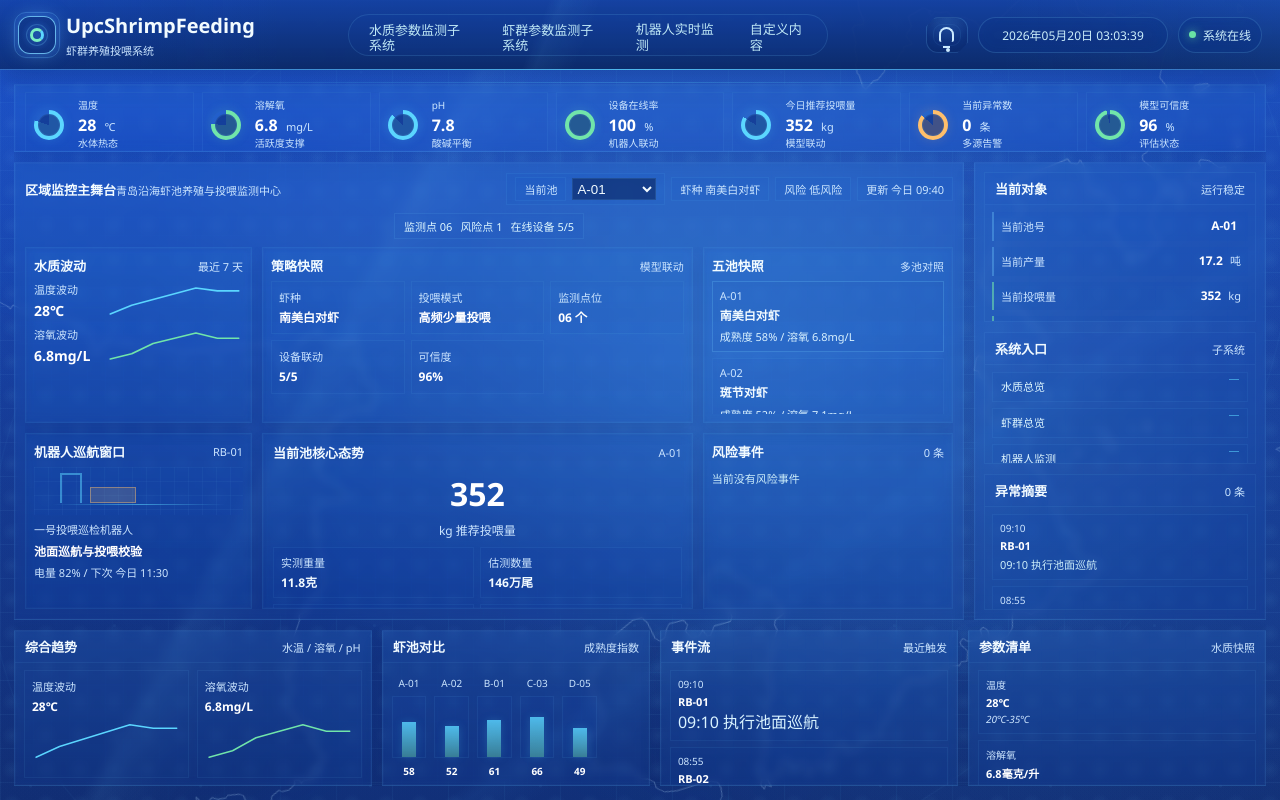
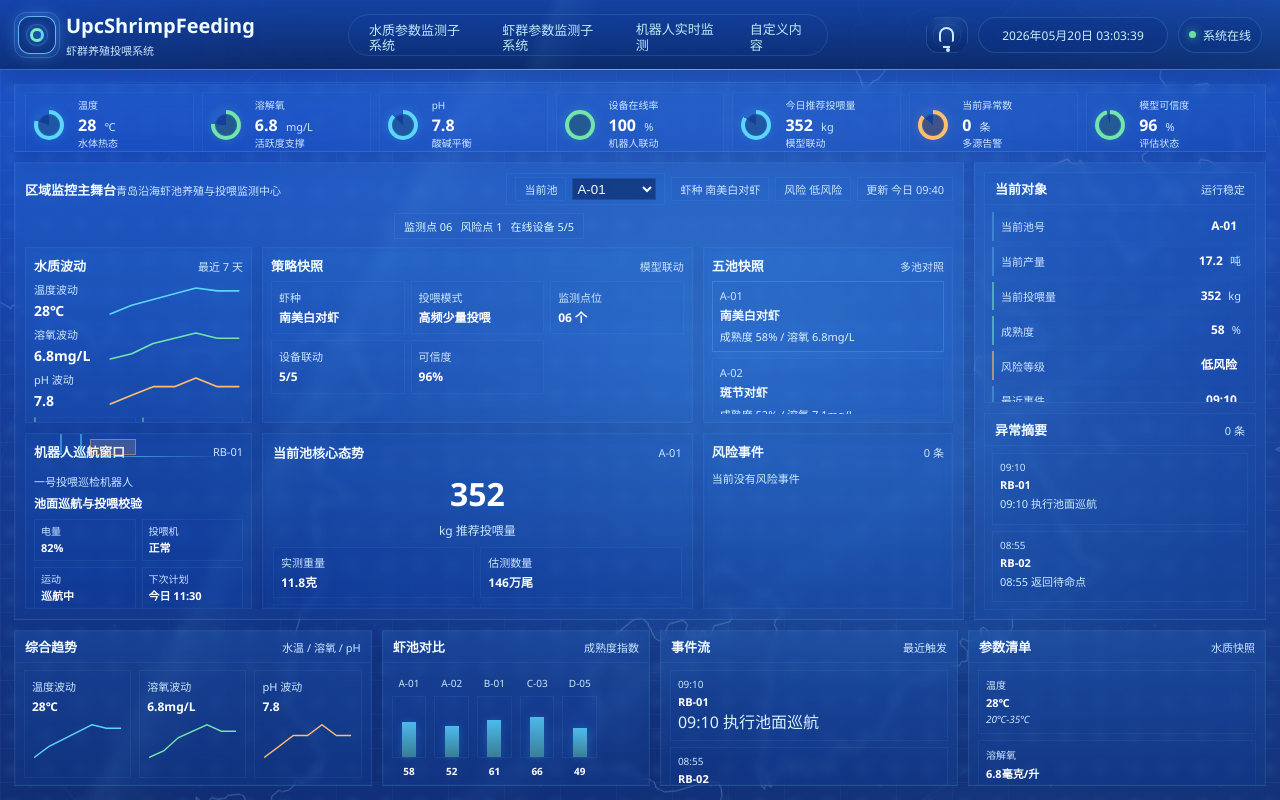
Before and after one commit to Yesenia39suki/shrimp-web2, a Vue app: page /system in a window 1280 px wide. Built offline with nearby package versions, Linux system fonts and the light colour scheme; the HTML template or start-up script is replaced by a standard one.

Commit message:
保存系统首页排版优化版本

```diff
--- a/src/views/system/SystemOverviewView.vue
+++ b/src/views/system/SystemOverviewView.vue
@@ -1,6 +1,5 @@
 <script setup lang="ts">
 import { computed } from 'vue'
-import { RouterLink } from 'vue-router'
 
 import { useShrimpSystemStore } from '@/stores/shrimpSystem'
 
@@ -105,13 +104,6 @@ const rightStats = computed(() => [
   },
 ])
 
-const systemLinks = [
-  { label: '水质总览', to: '/system/water' },
-  { label: '虾群总览', to: '/system/shrimp' },
-  { label: '机器人监测', to: '/system/robot' },
-  { label: '配置中心', to: '/system/config' },
-]
-
 const waterStatusRows = computed(() =>
   store.waterMetrics.slice(0, 5).map((metric) => {
     const threshold = store.thresholds.water[metric.key]
@@ -213,7 +205,26 @@ const stageTrendPanels = computed(() => [
     series: store.waterMetrics.find((metric) => metric.key === 'oxygen')?.trend ?? [],
     color: '#71e5aa',
   },
+  {
+    title: 'pH 波动',
+    value: String(phValue.value),
+    series: store.waterMetrics.find((metric) => metric.key === 'ph')?.trend ?? [],
+    color: '#ffbf6b',
+  },
 ])
+
+const waterQuickRows = computed(() =>
+  store.waterMetrics.slice(0, 4).map((metric) => {
+    const alert = store.waterAlerts.find((item) => item.metricKey === metric.key)
+    return {
+      key: metric.key,
+      label: metric.label,
+      value: `${metric.value}${metric.unit}`,
+      status: alert ? alert.level : '正常',
+      warning: Boolean(alert),
+    }
+  }),
+)
 
 const stageInfoRows = computed(() => [
   { label: '虾种', value: selectedSpecies.value },
@@ -355,6 +366,17 @@ function buildPolyline(values: number[], width = 160, height = 42, padding = 5)
               />
             </svg>
           </div>
+          <div class="water-mini-grid">
+            <article
+              v-for="row in waterQuickRows"
+              :key="row.key"
+              :class="{ warning: row.warning }"
+            >
+              <span>{{ row.label }}</span>
+              <strong>{{ row.value }}</strong>
+              <em>{{ row.status }}</em>
+            </article>
+          </div>
         </section>
 
         <section class="floating-panel panel-center-top">
@@ -420,7 +442,24 @@ function buildPolyline(values: number[], width = 160, height = 42, padding = 5)
           <div class="device-meta">
             <span>{{ selectedRobot?.name }}</span>
             <strong>{{ selectedRobot?.currentTask }}</strong>
-            <p>电量 {{ selectedRobot?.battery }}% / 下次 {{ selectedRobot?.nextPlanAt }}</p>
+          </div>
+          <div class="device-status-grid">
+            <article>
+              <span>电量</span>
+              <strong>{{ selectedRobot?.battery }}%</strong>
+            </article>
+            <article>
+              <span>投喂机</span>
+              <strong>{{ selectedRobot?.feederStatus }}</strong>
+            </article>
+            <article>
+              <span>运动</span>
+              <strong>{{ selectedRobot?.motionStatus }}</strong>
+            </article>
+            <article>
+              <span>下次计划</span>
+              <strong>{{ selectedRobot?.nextPlanAt }}</strong>
+            </article>
           </div>
         </section>
 
@@ -463,19 +502,6 @@ function buildPolyline(values: number[], width = 160, height = 42, padding = 5)
                 <em>{{ item.unit }}</em>
               </strong>
             </article>
-          </div>
-        </section>
-
-        <section class="rail-module">
-          <div class="rail-head">
-            <strong>系统入口</strong>
-            <span>子系统</span>
-          </div>
-          <div class="link-stack">
-            <RouterLink v-for="link in systemLinks" :key="link.to" :to="link.to">
-              <span>{{ link.label }}</span>
-              <i></i>
-            </RouterLink>
           </div>
         </section>
 
@@ -868,6 +894,43 @@ function buildPolyline(values: number[], width = 160, height = 42, padding = 5)
   height: 34px;
 }
 
+.water-mini-grid {
+  display: grid;
+  grid-template-columns: repeat(2, minmax(0, 1fr));
+  gap: 6px;
+  margin-top: 7px;
+}
+
+.water-mini-grid article {
+  min-width: 0;
+  padding: 5px 6px;
+  background: rgba(18, 70, 178, 0.045);
+  border: 1px solid rgba(121, 210, 255, 0.08);
+  border-left: 2px solid rgba(113, 229, 170, 0.48);
+}
+
+.water-mini-grid article.warning {
+  border-left-color: rgba(255, 191, 107, 0.72);
+}
+
+.water-mini-grid span,
+.water-mini-grid em {
+  display: block;
+  color: var(--text-muted);
+  font-size: 10px;
+  font-style: normal;
+  line-height: 1.35;
+}
+
+.water-mini-grid strong {
+  display: block;
+  margin: 2px 0;
+  color: #ffffff;
+  font-size: 11px;
+  line-height: 1.35;
+  word-break: break-all;
+}
+
 .compact-grid {
   min-height: 0;
   display: grid;
@@ -975,7 +1038,7 @@ function buildPolyline(values: number[], width = 160, height = 42, padding = 5)
 
 .device-visual {
   position: relative;
-  height: 48px;
+  height: 42px;
   margin-bottom: 6px;
   background:
     linear-gradient(rgba(121, 210, 255, 0.045) 1px, transparent 1px),
@@ -1035,6 +1098,38 @@ function buildPolyline(values: number[], width = 160, height = 42, padding = 5)
   line-height: 1.45;
 }
 
+.device-status-grid {
+  display: grid;
+  grid-template-columns: repeat(2, minmax(0, 1fr));
+  gap: 6px;
+  margin-top: 2px;
+}
+
+.device-status-grid article {
+  min-width: 0;
+  padding: 5px 6px;
+  background: rgba(18, 70, 178, 0.045);
+  border: 1px solid rgba(121, 210, 255, 0.08);
+}
+
+.device-status-grid span {
+  display: block;
+  color: var(--text-muted);
+  font-size: 10px;
+  line-height: 1.35;
+}
+
+.device-status-grid strong {
+  display: block;
+  margin-top: 2px;
+  color: #ffffff;
+  font-size: 11px;
+  line-height: 1.35;
+  white-space: nowrap;
+  overflow: hidden;
+  text-overflow: ellipsis;
+}
+
 .mini-event {
   padding: 6px 7px;
   background: rgba(18, 70, 178, 0.05);
@@ -1073,7 +1168,7 @@ function buildPolyline(values: number[], width = 160, height = 42, padding = 5)
 .right-rail {
   min-height: 0;
   display: grid;
-  grid-template-rows: minmax(0, 1.05fr) 132px minmax(0, 0.95fr);
+  grid-template-rows: minmax(0, 1.08fr) minmax(0, 0.92fr);
   gap: 10px;
   padding: 9px;
   overflow: auto;
@@ -1100,7 +1195,6 @@ function buildPolyline(values: number[], width = 160, height = 42, padding = 5)
 }
 
 .stat-stack,
-.link-stack,
 .rail-events {
   padding: 7px;
   min-height: 0;
@@ -1150,32 +1244,6 @@ function buildPolyline(values: number[], width = 160, height = 42, padding = 5)
   font-size: 11px;
   font-style: normal;
   font-weight: 400;
-}
-
-.link-stack {
-  display: grid;
-  grid-template-columns: 1fr;
-  gap: 6px;
-}
-
-.link-stack a {
-  min-width: 0;
-  display: flex;
-  align-items: flex-start;
-  justify-content: space-between;
-  padding: 6px 8px;
-  color: #dff8ff;
-  font-size: 11px;
-  line-height: 1.45;
-  text-decoration: none;
-  background: rgba(18, 70, 178, 0.035);
-  border: 1px solid rgba(121, 210, 255, 0.07);
-}
-
-.link-stack i {
-  width: 10px;
-  height: 1px;
-  background: rgba(91, 214, 255, 0.56);
 }
 
 .rail-events {
@@ -1238,7 +1306,7 @@ function buildPolyline(values: number[], width = 160, height = 42, padding = 5)
 
 .trend-pack {
   display: grid;
-  grid-template-columns: repeat(2, minmax(0, 1fr));
+  grid-template-columns: repeat(3, minmax(0, 1fr));
   gap: 8px;
 }
 
```
